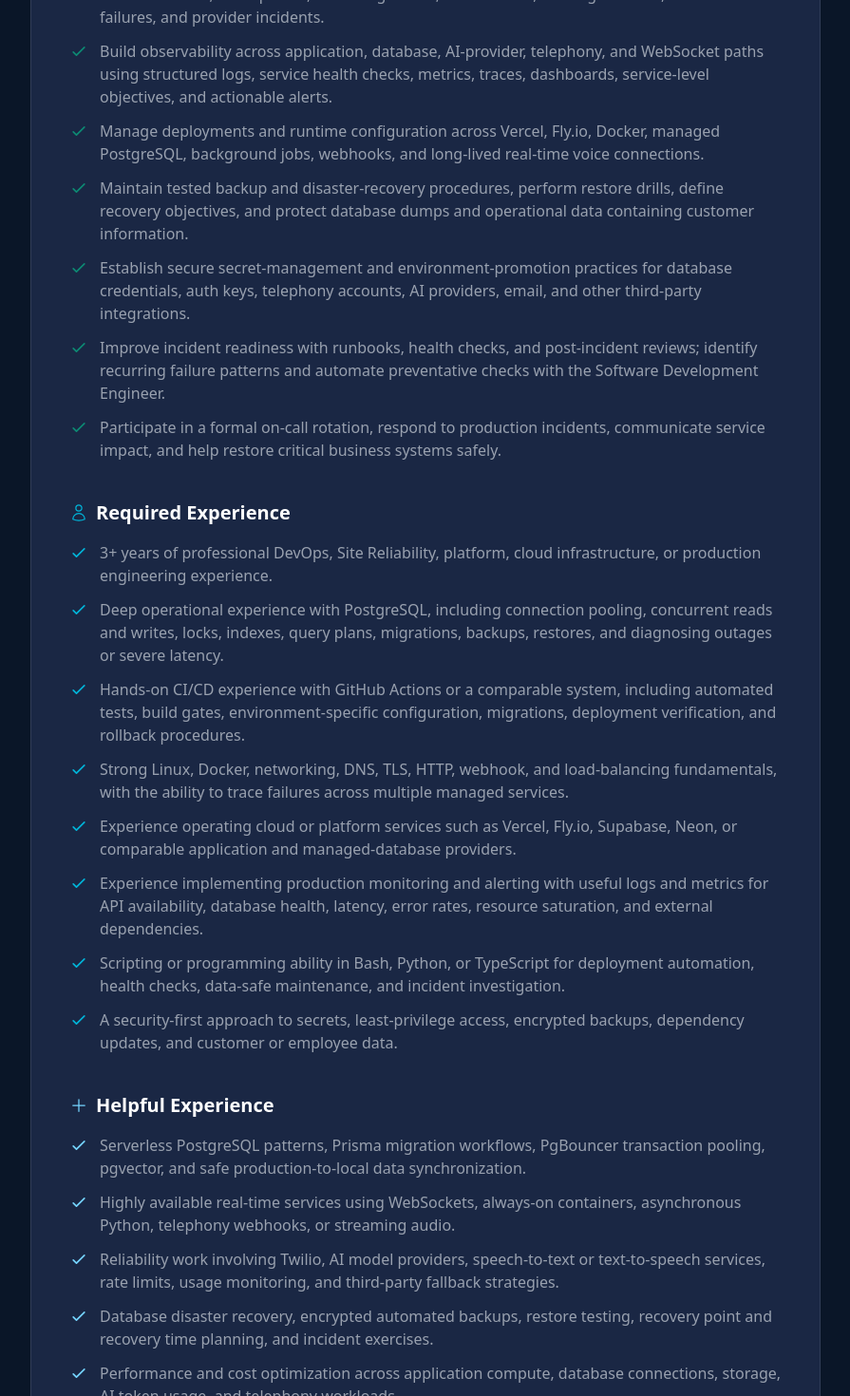
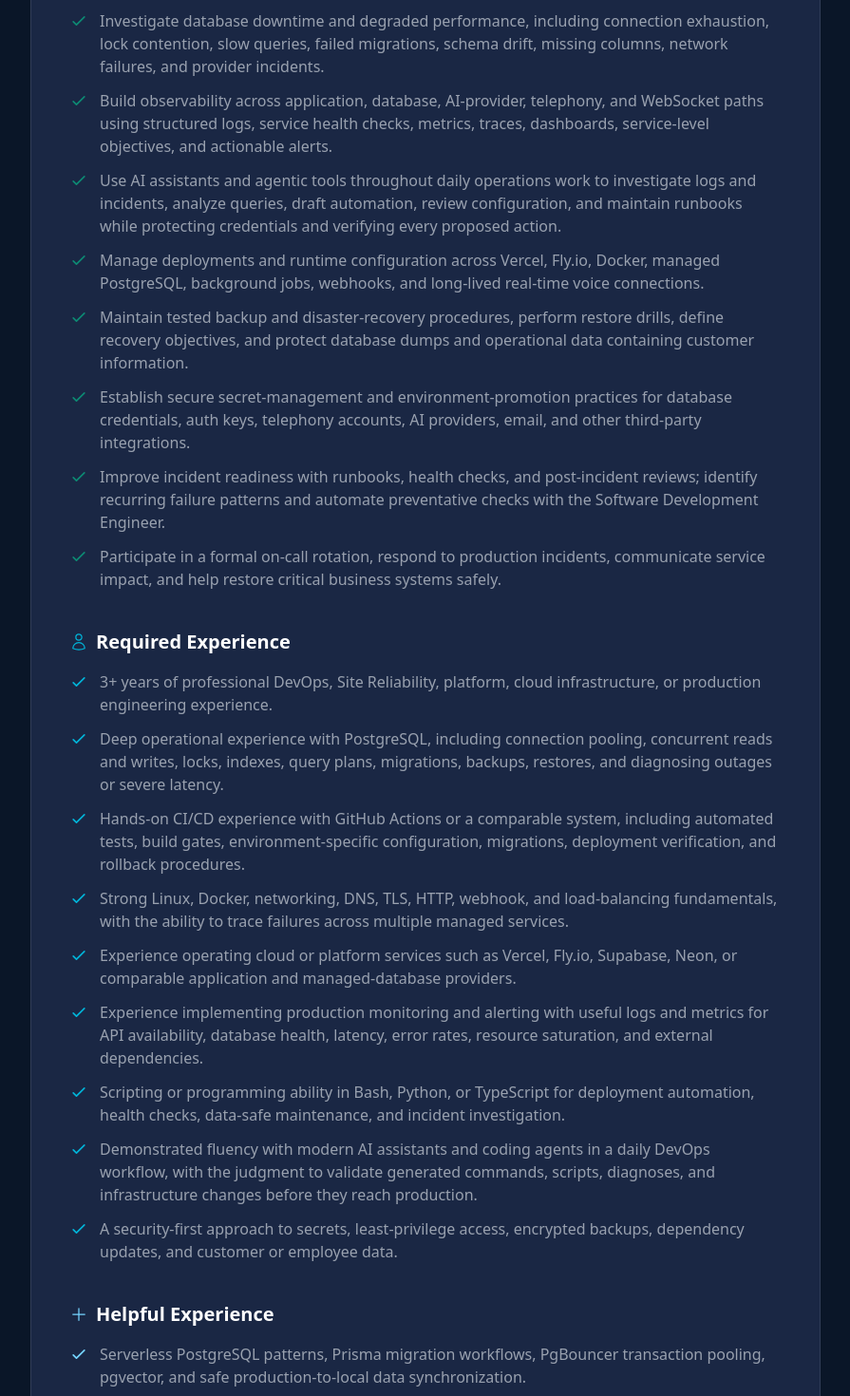
Before and after one commit to saaamxzy/hydrodriveusa, a Next.js app: page /career/devops-engineer in a window 1280 px wide. Shown: the part 1066-2536 px from the top of the page at 95% size, without its empty margins (192-1087 px from the left). Built offline with nearby package versions, Linux system fonts and the light colour scheme.

Commit message:
Emphasize daily AI fluency in engineering roles

```diff
--- a/src/app/career/devops-engineer/page.tsx
+++ b/src/app/career/devops-engineer/page.tsx
@@ -4,7 +4,7 @@ import TechnicalRolePage from "@/components/careers/TechnicalRolePage";
 export const metadata: Metadata = {
   title: "DevOps Engineer | Careers | HydroDrive USA",
   description:
-    "Join HydroDrive LLC as a remote, full-time DevOps Engineer. $80,000-$100,000 per year to own reliability, databases, CI/CD, observability, recovery, and on-call response.",
+    "Join HydroDrive LLC as a remote, full-time DevOps Engineer in an AI-forward daily workflow. $80,000-$100,000 per year with formal on-call duties.",
 };
 
 export default function DevOpsEngineerPage() {
@@ -14,6 +14,7 @@ export default function DevOpsEngineerPage() {
     "Operate PostgreSQL under serverless, scheduled-job, and high-concurrency workloads by tuning connection pools, PgBouncer modes, indexes, transactions, timeouts, and query patterns.",
     "Investigate database downtime and degraded performance, including connection exhaustion, lock contention, slow queries, failed migrations, schema drift, missing columns, network failures, and provider incidents.",
     "Build observability across application, database, AI-provider, telephony, and WebSocket paths using structured logs, service health checks, metrics, traces, dashboards, service-level objectives, and actionable alerts.",
+    "Use AI assistants and agentic tools throughout daily operations work to investigate logs and incidents, analyze queries, draft automation, review configuration, and maintain runbooks while protecting credentials and verifying every proposed action.",
     "Manage deployments and runtime configuration across Vercel, Fly.io, Docker, managed PostgreSQL, background jobs, webhooks, and long-lived real-time voice connections.",
     "Maintain tested backup and disaster-recovery procedures, perform restore drills, define recovery objectives, and protect database dumps and operational data containing customer information.",
     "Establish secure secret-management and environment-promotion practices for database credentials, auth keys, telephony accounts, AI providers, email, and other third-party integrations.",
@@ -29,6 +30,7 @@ export default function DevOpsEngineerPage() {
     "Experience operating cloud or platform services such as Vercel, Fly.io, Supabase, Neon, or comparable application and managed-database providers.",
     "Experience implementing production monitoring and alerting with useful logs and metrics for API availability, database health, latency, error rates, resource saturation, and external dependencies.",
     "Scripting or programming ability in Bash, Python, or TypeScript for deployment automation, health checks, data-safe maintenance, and incident investigation.",
+    "Demonstrated fluency with modern AI assistants and coding agents in a daily DevOps workflow, with the judgment to validate generated commands, scripts, diagnoses, and infrastructure changes before they reach production.",
     "A security-first approach to secrets, least-privilege access, encrypted backups, dependency updates, and customer or employee data.",
   ];
 
@@ -50,7 +52,7 @@ export default function DevOpsEngineerPage() {
     <TechnicalRolePage
       title="DevOps Engineer"
       compensation="$80,000 - $100,000 per year"
-      overview="You will make the applications behind HydroDrive dependable, observable, secure, and straightforward to release. This is a hands-on reliability role spanning CI/CD, managed platforms, PostgreSQL operations, real-time voice infrastructure, incident response, and disaster recovery, including participation in a formal on-call rotation. You will work closely with the Software Development Engineer so new capabilities reach production without compromising data integrity or business continuity."
+      overview="You will make the applications behind HydroDrive dependable, observable, secure, and straightforward to release. This is a hands-on reliability role spanning CI/CD, managed platforms, PostgreSQL operations, real-time voice infrastructure, incident response, and disaster recovery, including participation in a formal on-call rotation. This is an AI-forward environment, and you should be highly comfortable using AI assistants and coding agents to accelerate daily investigation, automation, and documentation without compromising security or operational judgment. You will work closely with the Software Development Engineer so new capabilities reach production without compromising data integrity or business continuity."
       responsibilities={responsibilities}
       requiredExperience={requiredExperience}
       preferredExperience={preferredExperience}
--- a/src/app/career/software-development-engineer/page.tsx
+++ b/src/app/career/software-development-engineer/page.tsx
@@ -4,7 +4,7 @@ import TechnicalRolePage from "@/components/careers/TechnicalRolePage";
 export const metadata: Metadata = {
   title: "Software Development Engineer | Careers | HydroDrive USA",
   description:
-    "Join HydroDrive LLC as a remote, full-time Software Development Engineer. $120,000-$140,000 per year to build our full-stack, AI, data, fleet, and voice applications.",
+    "Join HydroDrive LLC as a remote, full-time Software Development Engineer in an AI-forward daily workflow. $120,000-$140,000 per year.",
 };
 
 export default function SoftwareDevelopmentEngineerPage() {
@@ -13,6 +13,7 @@ export default function SoftwareDevelopmentEngineerPage() {
     "Build reliable, accessible full-stack features with React, Next.js, TypeScript, server-rendered interfaces, route handlers, and well-structured backend APIs.",
     "Develop and maintain Python and FastAPI services for asynchronous workflows, WebSockets, real-time audio, telephony events, and background processing.",
     "Apply AI technologies where they create measurable business value, including LLM APIs, retrieval-augmented generation, embeddings and vector search, tool calling, structured outputs, prompt design, evaluations, and human-in-the-loop safeguards.",
+    "Use AI coding assistants and agentic development tools throughout daily work for research, planning, implementation, debugging, test creation, code review, and documentation while independently validating their output.",
     "Design PostgreSQL data models, indexes, queries, transactions, migrations, and backfills that preserve data integrity as operational workflows evolve.",
     "Integrate and troubleshoot third-party systems such as Twilio, speech-to-text and text-to-speech providers, Turo data feeds, Lark, email delivery, and object storage.",
     "Strengthen authentication, role-based authorization, input validation, auditability, privacy controls, tests, and technical documentation across the applications.",
@@ -25,6 +26,7 @@ export default function SoftwareDevelopmentEngineerPage() {
     "Backend API development experience in Node.js/TypeScript or Python, with a working understanding of asynchronous programming and RESTful service design.",
     "Hands-on PostgreSQL experience covering relational data modeling, SQL, indexes, transactions, schema migrations, query debugging, and an ORM such as Prisma.",
     "Practical experience applying AI in production software, such as integrating language-model APIs, retrieval or vector search, tool/function calling, prompt contracts, guardrails, or evaluation workflows.",
+    "Demonstrated fluency with modern AI coding assistants and agents as part of a daily engineering workflow, including writing effective instructions, providing useful context, reviewing generated changes critically, and correcting failures.",
     "Experience integrating authenticated third-party APIs, webhooks, file or object storage, and external services while handling retries, timeouts, partial failures, and sensitive credentials.",
     "A track record of debugging across frontend, backend, database, and integration boundaries and adding focused automated tests to prevent regressions.",
     "Clear written communication and the ability to translate an operational problem into a scoped technical solution.",
@@ -49,7 +51,7 @@ export default function SoftwareDevelopmentEngineerPage() {
     <TechnicalRolePage
       title="Software Development Engineer"
       compensation="$120,000 - $140,000 per year"
-      overview="You will own the continuous development of the applications HydroDrive uses to run the business. The role spans staff-facing web products, backend services, operational databases, AI-assisted support, and real-time voice experiences. You should enjoy working across product and infrastructure boundaries, learning how the operation functions, and shipping practical improvements from idea through production."
+      overview="You will own the continuous development of the applications HydroDrive uses to run the business. The role spans staff-facing web products, backend services, operational databases, AI-assisted support, and real-time voice experiences. This is an AI-forward engineering environment, and you should be highly comfortable using AI assistants and coding agents to complete daily work efficiently while applying strong independent judgment. You should enjoy working across product and infrastructure boundaries, learning how the operation functions, and shipping practical improvements from idea through production."
       responsibilities={responsibilities}
       requiredExperience={requiredExperience}
       preferredExperience={preferredExperience}
```
